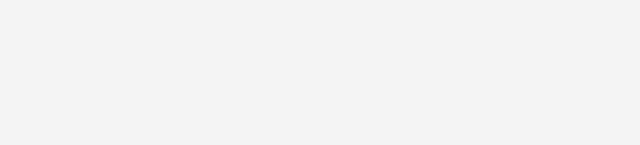
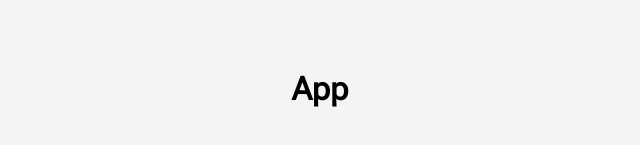
Before and after one commit to mittell/react-calculator-app, a React (Create React App) app: page / in a window 1280 px wide. Shown: the part 311-456 px from the top of the page, without its empty margins (320-960 px from the left). Built offline with nearby package versions, Linux system fonts and the light colour scheme.

Commit message:
feat: added base Wrapper component

```diff
--- a/src/App.js
+++ b/src/App.js
@@ -1,7 +1,14 @@
 import './App.css';
+import Wrapper from './components/Wrapper';
 
 function App() {
-	return <div className='App'></div>;
+	return (
+		<div>
+			<Wrapper>
+				<h1>App</h1>
+			</Wrapper>
+		</div>
+	);
 }
 
 export default App;
--- /dev/null
+++ b/src/components/Wrapper.js
@@ -0,0 +1,7 @@
+import React from 'react';
+
+const Wrapper = ({ children }) => {
+	return <div className='wrapper'>{children}</div>;
+};
+
+export default Wrapper;
```
